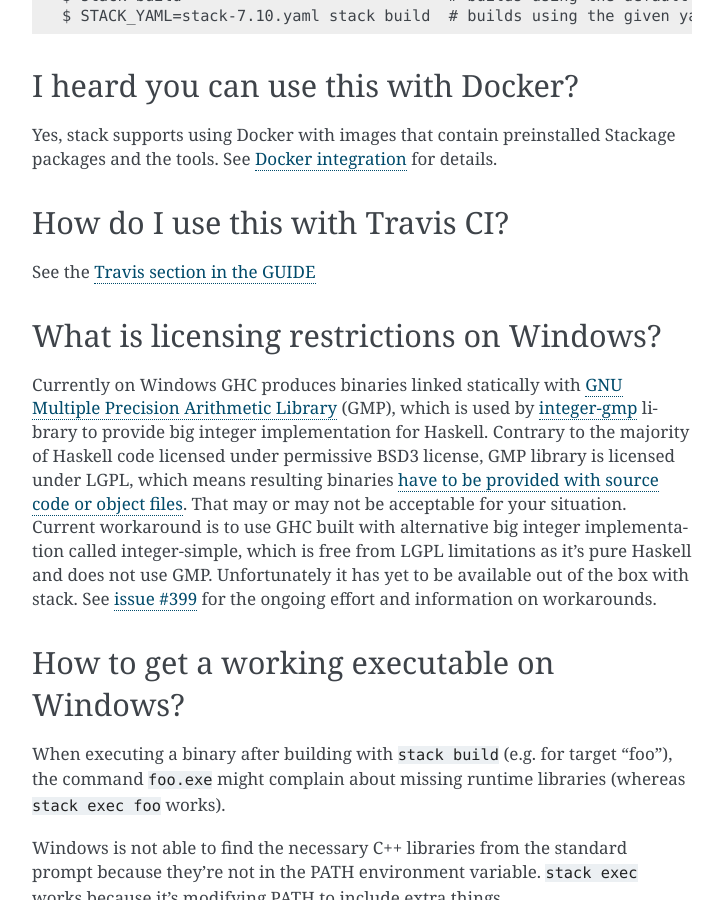
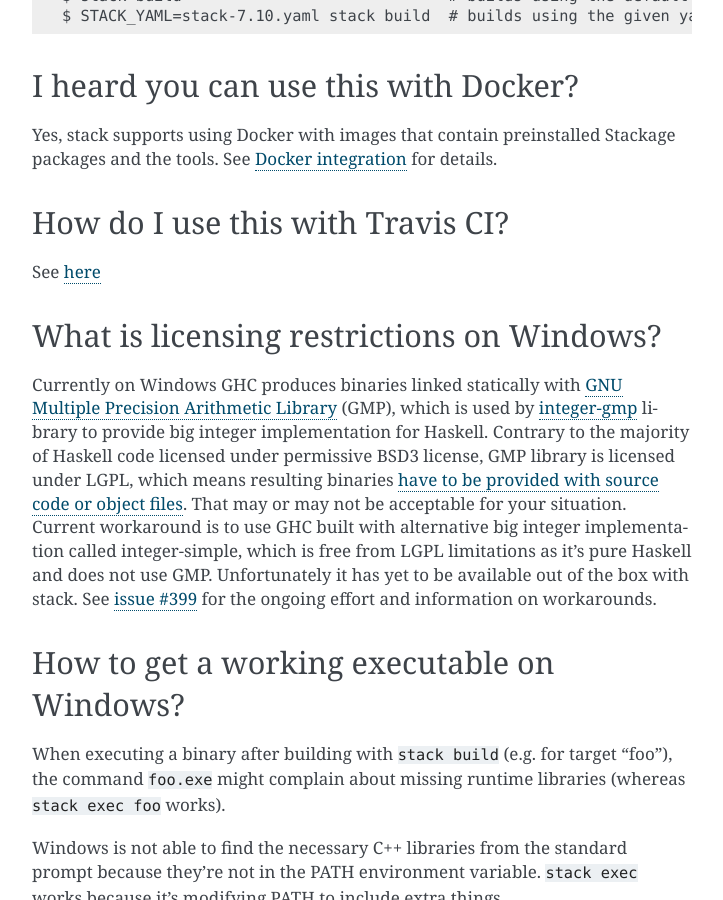
Before and after one commit to commercialhaskell/stack, a Sphinx documentation site: the page built from doc/faq.md, in a window 1280 px wide and 900 px high, scrolled down 6767 px. Shown: the whole window, without its empty margins (388-1111 px from the left). Built offline with Sphinx 7.4.7, drawn with Linux system fonts in a browser that asks for light colours.

Commit message:
Fix broken link in the FAQ.

```diff
--- a/doc/faq.md
+++ b/doc/faq.md
@@ -218,7 +218,7 @@
 
 #### How do I use this with Travis CI?
 
-See the [Travis section in the GUIDE](GUIDE.html#travis-with-caching)
+See [here](travis_ci.md)
 
 #### What is licensing restrictions on Windows?
 
```
